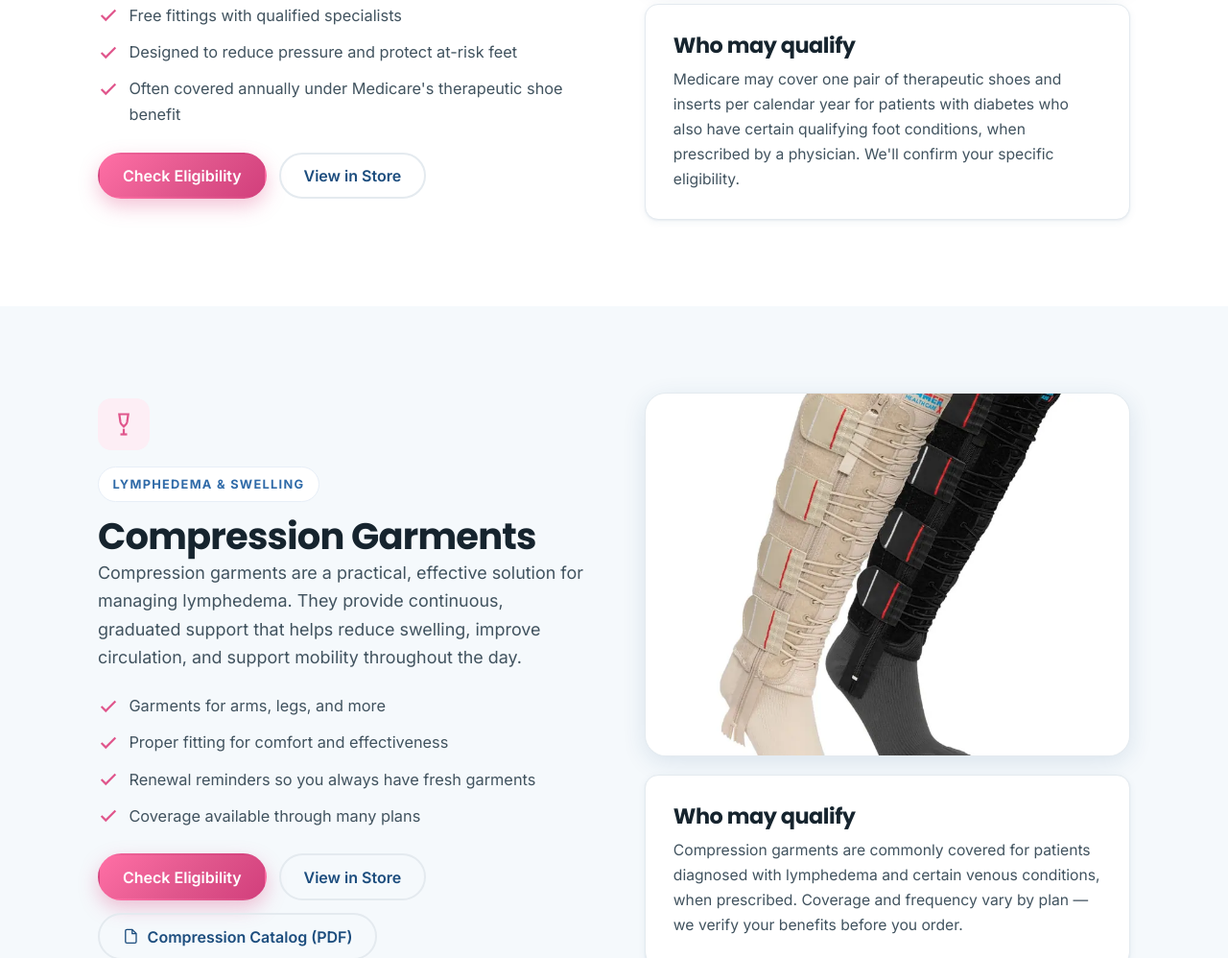
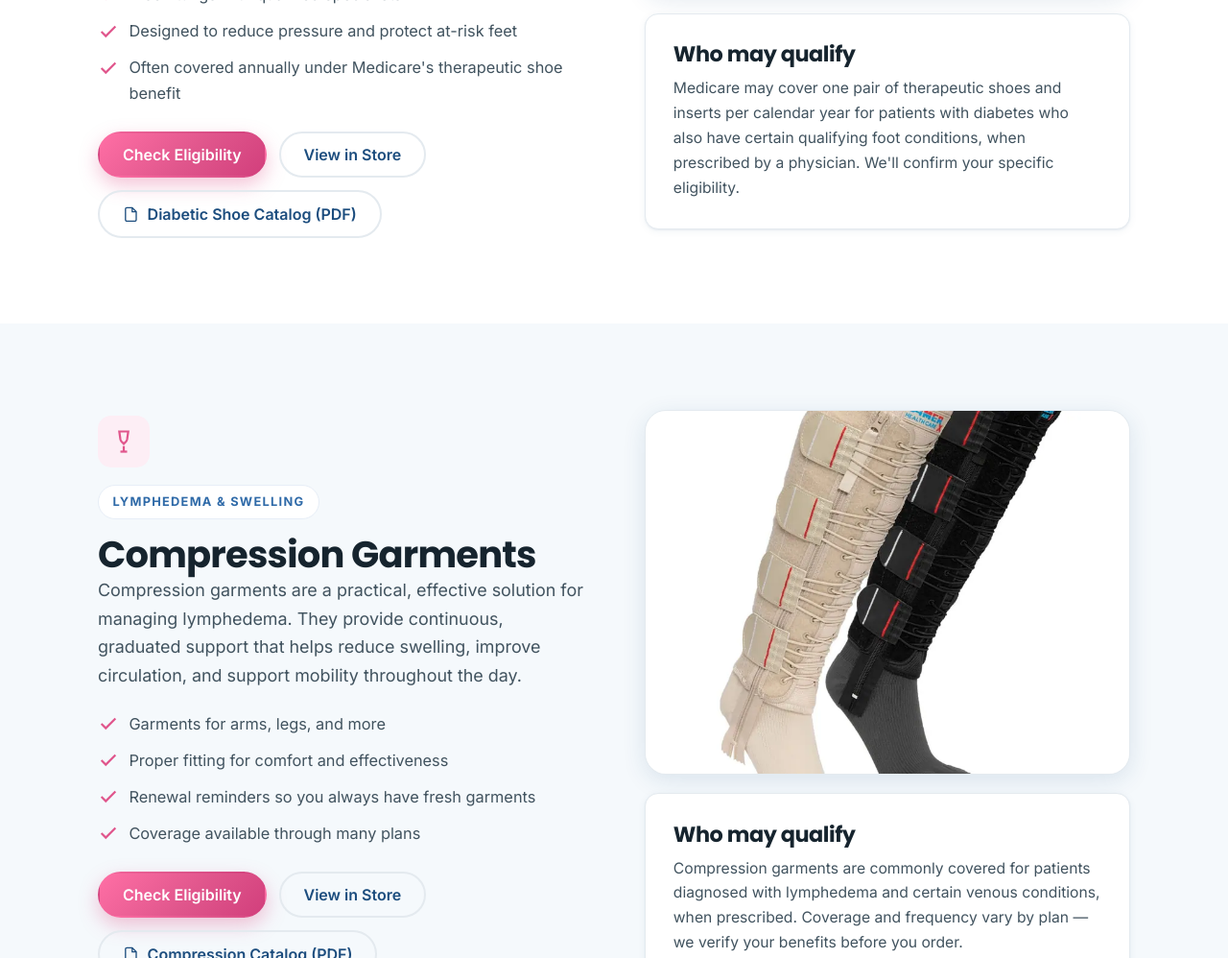
Before and after one commit to BernardTeamCerium/QuantumMedicalSupply, a website: page products.html in a window 1280 px wide. Shown: the part 1040-2038 px from the top of the page at 96% size. Drawn offline with Linux system fonts and the light colour scheme.

Commit message:
Add diabetic shoe catalog PDF link to products page
Add the diabetic shoe catalog PDF and link it as a button in the
Diabetic Shoes section of the products page.

```diff
--- a/products.html
+++ b/products.html
@@ -91,6 +91,10 @@
             <div class="btn-row" style="margin-top:1.6rem">
               <a class="btn btn--accent" href="https://portal.quantummedicalsupply.com/#/apply_now?utm_source=Quantum" target="_blank" rel="noopener">Check Eligibility</a>
               <a class="btn btn--ghost" href="https://shop.quantummedicalsupply.com/" target="_blank" rel="noopener">View in Store</a>
+              <a class="btn btn--ghost" href="assets/docs/diabetic-shoe-catalog.pdf" target="_blank" rel="noopener">
+                <svg class="ico" viewBox="0 0 24 24" fill="none" stroke="currentColor" stroke-width="1.9" aria-hidden="true"><path d="M14 2H6a2 2 0 0 0-2 2v16a2 2 0 0 0 2 2h12a2 2 0 0 0 2-2V8z"/><path d="M14 2v6h6"/></svg>
+                Diabetic Shoe Catalog (PDF)
+              </a>
             </div>
           </div>
           <div class="split-media" style="display:grid;gap:1.2rem">
```
Also changed, not shown: 1 other file.
